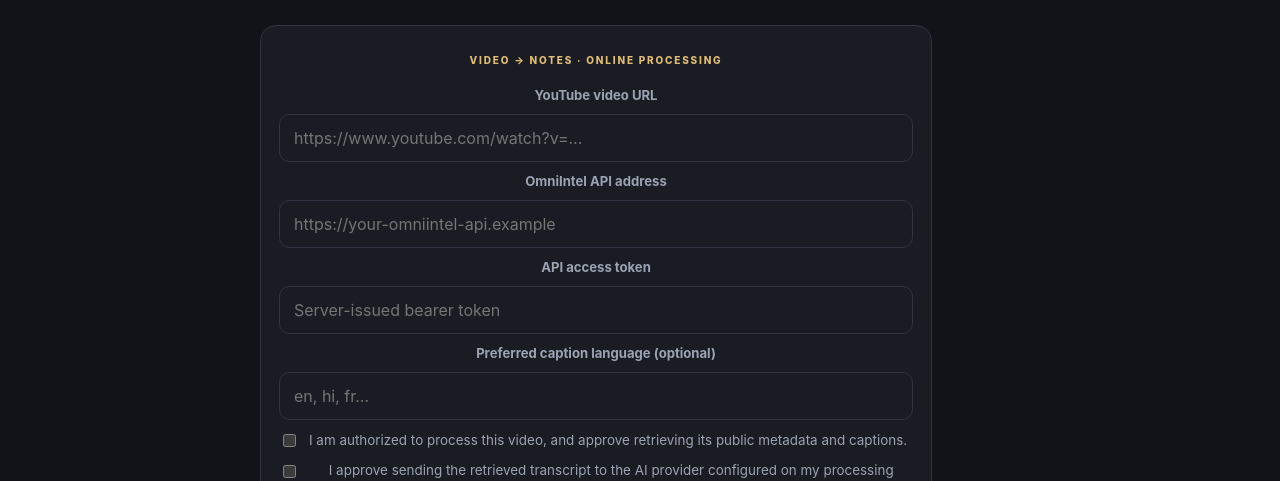
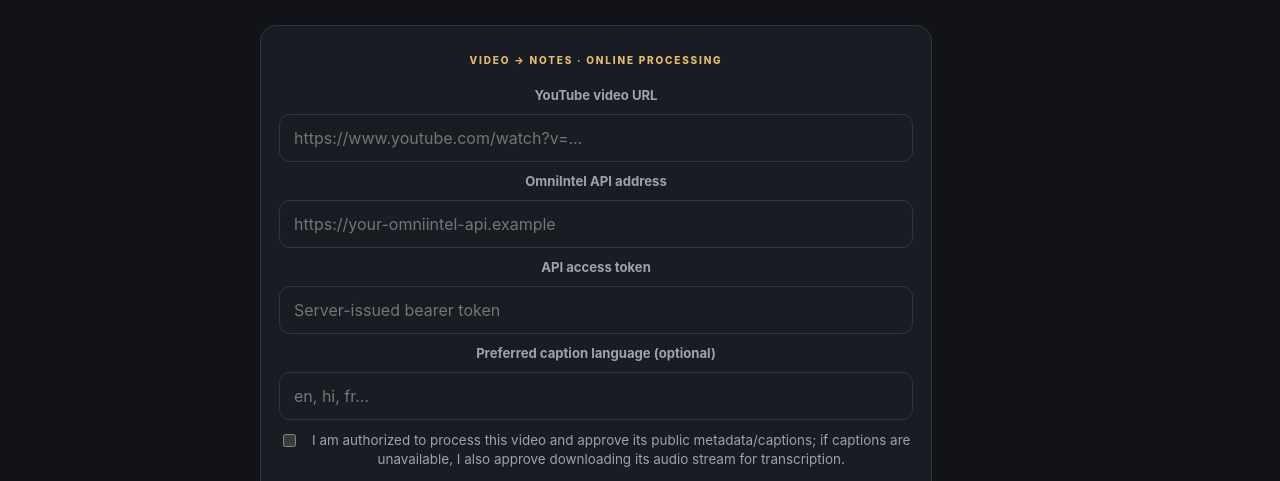
Before and after one commit to oreosensei90-ops/OmniIntel-, a plain HTML site: page apps/web/index.html in a window 1280 px wide. Shown: the part 460-941 px from the top of the page. Drawn offline with Linux system fonts and the light colour scheme.

Commit message:
Make YouTube audio fallback consent explicit in web UI

```diff
--- a/apps/web/index.html
+++ b/apps/web/index.html
@@ -37,7 +37,7 @@
         <input id="api-token" type="password" autocomplete="off" placeholder="Server-issued bearer token" required>
         <label for="video-language">Preferred caption language (optional)</label>
         <input id="video-language" type="text" placeholder="en, hi, fr…" maxlength="16">
-        <label class="consent-line"><input id="approve-network" type="checkbox" required> I am authorized to process this video, and approve retrieving its public metadata and captions.</label>
+        <label class="consent-line"><input id="approve-network" type="checkbox" required> I am authorized to process this video and approve its public metadata/captions; if captions are unavailable, I also approve downloading its audio stream for transcription.</label>
         <label class="consent-line"><input id="approve-ai" type="checkbox"> I approve sending the retrieved transcript to the AI provider configured on my processing machine to generate study notes.</label>
         <button id="online-submit" class="primary-button" type="submit">Generate video notes</button>
         <p id="online-status" class="hint" role="status" aria-live="polite">Requires a deployed OmniIntel API. AI-generated study notes are optional and require separate consent. Your token is kept in this tab only.</p>
```
